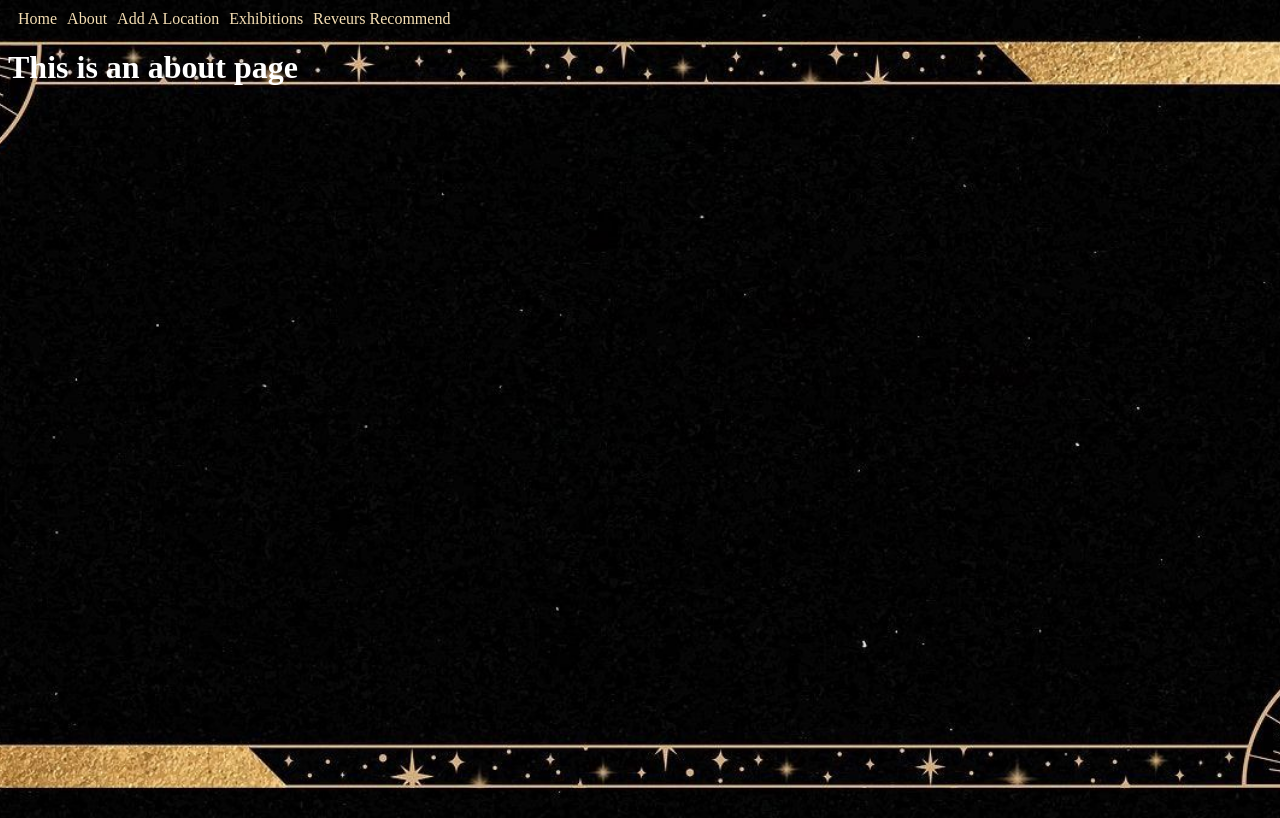
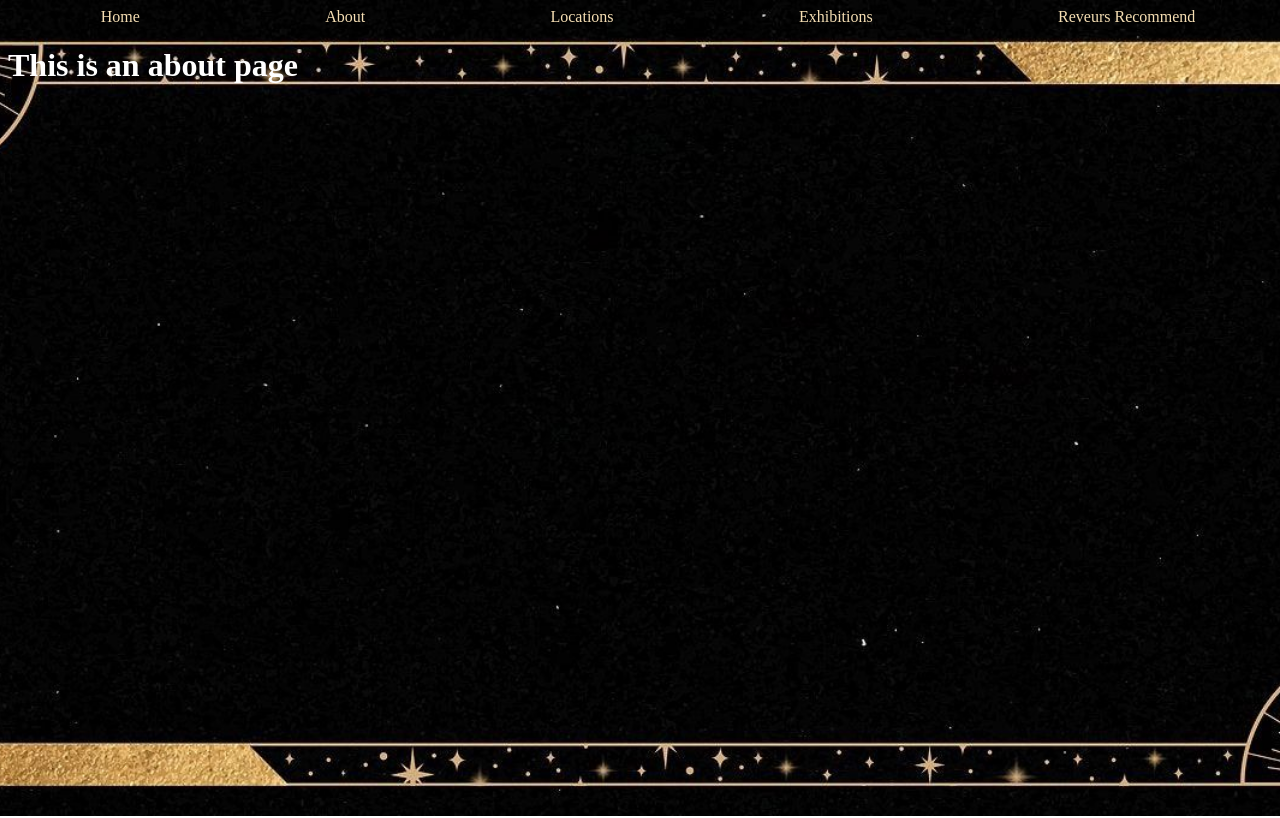
Before and after one commit to charlielin1988/reveurs-frontend, a Vue app in the folder client/: page /about in a window 1280 px wide. Built offline with nearby package versions, Linux system fonts and the light colour scheme; a web font is replaced by a local one.

Commit message:
installed moment date formatter to make dates into more legible format

```diff
--- a/client/package.json
+++ b/client/package.json
@@ -10,6 +10,7 @@
   "dependencies": {
     "axios": "^0.25.0",
     "core-js": "^3.6.5",
+    "moment": "^2.29.1",
     "vue": "^2.6.11",
     "vue-router": "^3.5.3"
   },
--- a/client/src/components/LocationCard.vue
+++ b/client/src/components/LocationCard.vue
@@ -3,7 +3,7 @@
     <div class="location-card" @click="selectLocation(location.id, location.city)">
     <div class="info-wrapper">
       <h3>{{ location.city }}</h3>
-      <h4>{{ location.start_date }} {{ location.start_date }} </h4>
+      <h4>{{ location.start_date |formatDate }} {{ location.end_date |formatDate }} </h4>
     </div >
     <div class="image-wrapper">
       <img class="card-image" :src="location.location_picture" :alt="location.city" />
@@ -58,6 +58,7 @@ export default {
     location_picture: ''
   }),
   methods: {
+
     async deleteLocation() {
       await axios.delete(`http://localhost:8000/locations/${this.location.id}`,{
         auth: {
@@ -71,6 +72,7 @@ export default {
       this[e.target.name] = e.target.value
       },
 
+},
     async submitForm (e) {
       e.preventDefault()
       const updatedLocation =
@@ -99,7 +101,7 @@ export default {
       },
 
     }
-  }
+
 
 </script>
 <style>
--- a/client/src/components/Nav.vue
+++ b/client/src/components/Nav.vue
@@ -3,23 +3,27 @@
     <nav>
       <router-link to='/' name='Home'>Home</router-link>
     <router-link to='/about' name='About'>About</router-link>
-    <router-link to='/addlocationform' name='AddLocationForm'>Add A Location</router-link>
+      <router-link to='/locations' name='Locations'>Locations</router-link>
     <router-link to='/exhibitions'>Exhibitions</router-link>
       <router-link to='/reviews'>Reveurs Recommend</router-link>
     </nav>
   </header>
 </template>
+
 <script>
+
 export default {
-  name: 'Nav'
+  name: 'Nav',
+
 }
 </script>
 <style scoped>
-header {
-  margin: 10px;
-}
-a {
-  margin-right:10px;
+nav {
+  display:flex;
+  justify-content:space-around;
+
+
 }
 
+
 </style>
--- a/client/src/main.js
+++ b/client/src/main.js
@@ -2,6 +2,7 @@ import Vue from 'vue';
 import App from './App.vue';
 import VueRouter from 'vue-router';
 import router from './router';
+import moment from 'moment';
 
 Vue.config.productionTip = false;
 Vue.use(VueRouter);
@@ -9,3 +10,8 @@ new Vue({
   render: (h) => h(App),
   router
 }).$mount('#app');
+Vue.filter('formatDate', function (value) {
+  if (value) {
+    return moment(String(value)).format('MM/DD/YYYY');
+  }
+});
--- a/client/src/pages/Locations.vue
+++ b/client/src/pages/Locations.vue
@@ -16,6 +16,8 @@
 <script>
 import axios from 'axios'
 import LocationCard from '../components/LocationCard.vue'
+
+
 
 // const API_URL=process.env.VUE_APP_BASE_URL
 
@@ -40,7 +42,7 @@ export default {
     },
 
 
-
+   },
     selectLocation(locationId) {
       this.$router.push(`/exhibitions/${locationId}`)
 
@@ -53,7 +55,7 @@ export default {
     },
 
   }
-  }
+
 </script>
 
 <style>
```
Also changed, not shown: 1 other file (tests, documents, lock files or other folders). Lines whose indentation alone changed are shown as unchanged.
